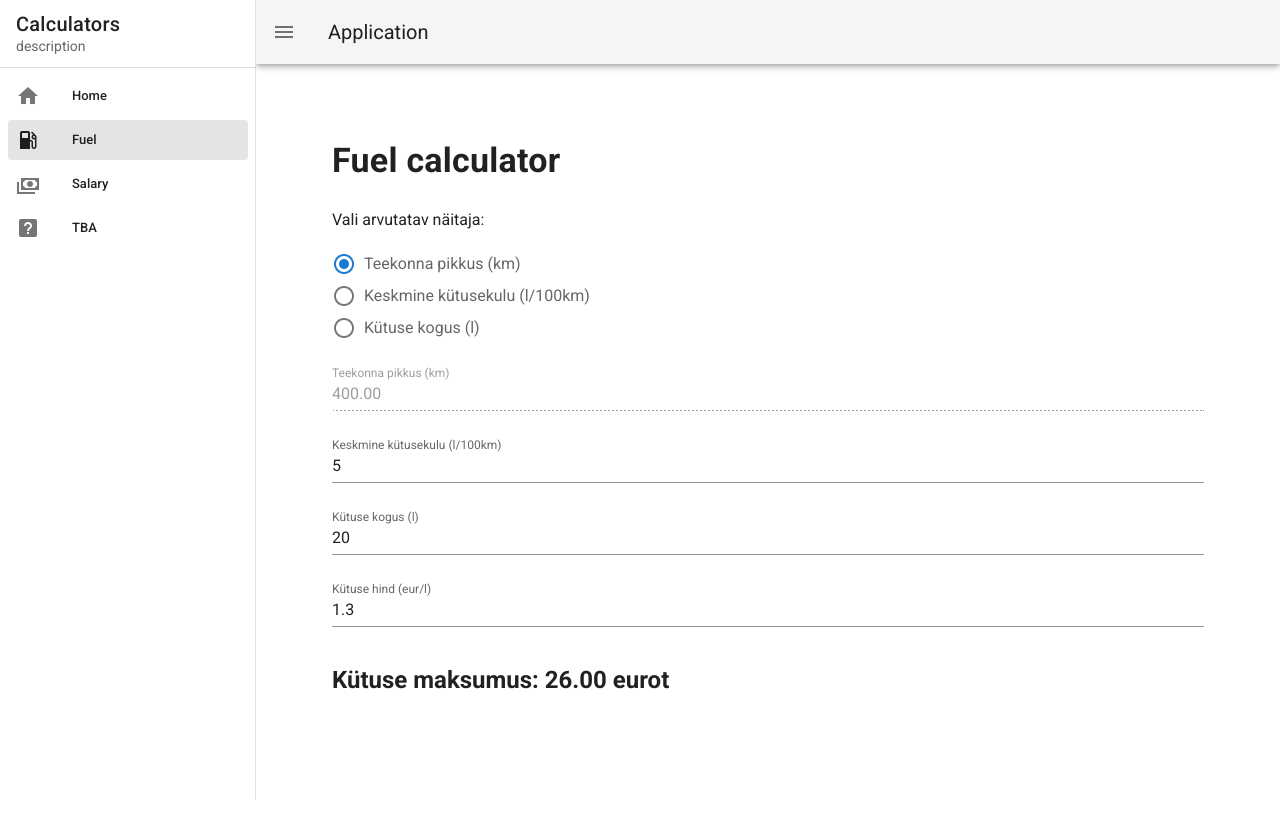
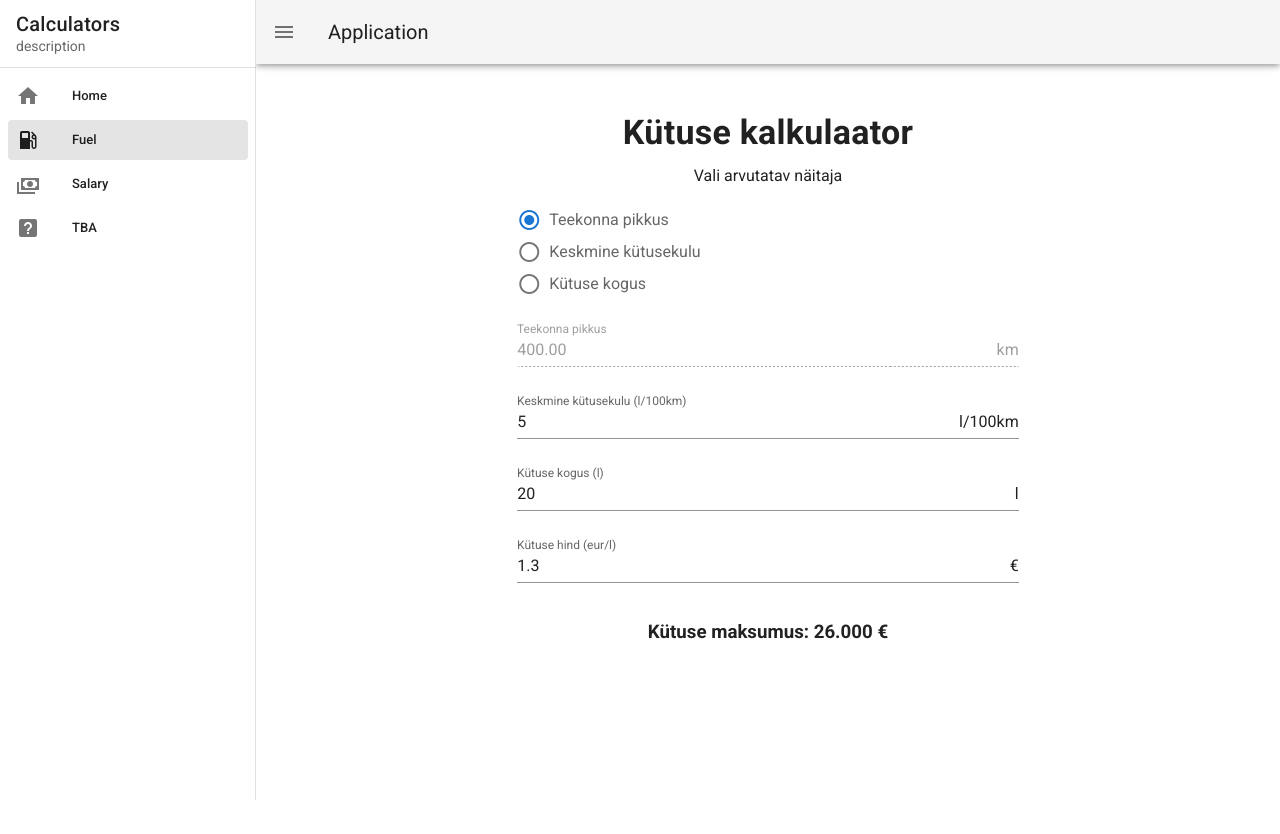
Before and after one commit to IngridJufkin/Calculators, a Vue app: page /fuelcalculator in a window 1280 px wide. After the commit the page ends 800 px from the top, so only its background shows below. Built offline with nearby package versions, Linux system fonts and the light colour scheme.

Commit message:
UI changes

```diff
--- a/src/components/FuelCalculator.vue
+++ b/src/components/FuelCalculator.vue
@@ -1,68 +1,80 @@
 <template>
   <!-- Calculator name-->
+
   <v-container>
-    <div class="spacing-playground pa-16">
-    <v-row class="font-weight-medium text-left">
-      <v-col class="mb-4">
-        <h1 class="display-1 font-weight-bold mb-3 ">
+    <v-row justify="center">
+      <v-col
+        class="spacing-playground pa-12 text-center"
+        cols="12"
+        xl="5"
+        lg="7"
+        md="9"
+        sm="8"
+      >
+        <v-row class="font-weight-medium text-center">
+          <v-col>
+            <h1 class="display-1 font-weight-bold mb-3">
               {{ msg }}
             </h1>
           </v-col>
         </v-row>
 
-    <span> Vali arvutatav näitaja:</span>
+        <span> Vali arvutatav näitaja</span>
 
-    <v-radio-group v-model="picked" defrow>
+        <v-radio-group v-model="picked">
           <v-radio
             id="btn1"
             name="Choice"
-        label="Teekonna pikkus (km)"
+            label="Teekonna pikkus"
             value="1"
           ></v-radio>
           <v-radio
             id="btn2"
             name="Choice"
-        label="Keskmine kütusekulu (l/100km)"
+            label="Keskmine kütusekulu"
             value="2"
           ></v-radio>
           <v-radio
             id="btn3"
             name="Choice"
-        label="Kütuse kogus (l)"
+            label="Kütuse kogus"
             value="3"
           ></v-radio>
         </v-radio-group>
 
         <!-- Distance covered-->
         <v-col class="mb-3">
-      <v-row align="center" >
+          <v-row>
             <v-text-field
               v-if="picked != 1"
               v-model.number="variablea"
               :disabled="picked == 1"
-          label="Teekonna pikkus (km)"
+              label="Teekonna pikkus"
               hide-details="auto"
               type="number"
               min="0"
               step=".1"
               oninput="validity.valid||(value='');"
+              suffix="km"
             ></v-text-field>
 
             <v-text-field
               v-else
               v-model.number="distanceResult"
               :disabled="picked == 1"
-          label="Teekonna pikkus (km)"
+              label="Teekonna pikkus"
               hide-details="auto"
               type="number"
               min="0"
               step=".1"
               oninput="validity.valid||(value='');"
+              suffix="km"
             ></v-text-field>
-      </v-row> <br><br>
+          </v-row>
+          <br /><br />
 
           <!-- Average fuel consumption l/100km -->
-      <v-row align="center">
+          <v-row>
             <v-text-field
               v-if="picked != 2"
               v-model.number="variableb"
@@ -73,6 +85,7 @@
               min="0"
               step=".1"
               oninput="validity.valid||(value='');"
+              suffix="l/100km"
             ></v-text-field>
 
             <v-text-field
@@ -85,11 +98,12 @@
               min="0"
               step=".1"
               oninput="validity.valid||(value='');"
-        ></v-text-field>
-      </v-row><br><br>
+              suffix="l/100km"
+            ></v-text-field> </v-row
+          ><br /><br />
 
           <!-- Fuel required-->
-      <v-row align="center">
+          <v-row>
             <v-text-field
               v-if="picked != 3"
               v-model.number="variablec"
@@ -100,6 +114,7 @@
               min="0"
               step=".1"
               oninput="validity.valid||(value='');"
+              suffix="l"
             ></v-text-field>
 
             <v-text-field
@@ -112,11 +127,12 @@
               min="0"
               step=".1"
               oninput="validity.valid||(value='');"
+              suffix="l"
             ></v-text-field> </v-row
-      ><br><br>
+          ><br /><br />
 
           <!-- Fuel price-->
-      <v-row align="center">
+          <v-row>
             <v-text-field
               v-model.number="fuelPriceInput"
               label="Kütuse hind (eur/l)"
@@ -125,18 +141,23 @@
               min="0"
               step=".001"
               oninput="validity.valid||(value='');"
+              suffix="€"
             ></v-text-field>
           </v-row>
-    </v-col> <br>
+        </v-col>
+        <br />
 
-    <v-row class="mb-3">
-      <v-col class="mb-9">
-        <!-- kasutame vastuse real resulti kui muutujat või kui arvutust-->
-        <h2 v-if="picked ==3">Kütuse maksumus: {{ fuelCost }} eurot</h2>
-        <h2 v-else>Kütuse maksumus: {{ (variablec*fuelPriceInput).toFixed(2)}} eurot</h2>
+        <v-row>
+          <v-col>
+            <h3 v-if="picked == 3">Kütuse maksumus: {{ fuelCost }} €</h3>
+            <h3 v-else>
+              Kütuse maksumus:
+              {{ (variablec * fuelPriceInput).toFixed(3) }} €
+            </h3>
           </v-col>
         </v-row>
-    </div>
+      </v-col>
+    </v-row>
   </v-container>
 </template>
 
@@ -144,7 +165,7 @@
 export default {
   name: "FuelCalculator",
   props: {
-    msg: String, //anname väärtuse parent comonetist sisse, parent on app.vuee
+    msg: String,
   },
   data() {
     return {
@@ -157,35 +178,25 @@ export default {
     };
   },
   computed: {
-    //neid ei saa settida ja väärtust anda, sest neil on juba väärtus
     fuelCost() {
-      //kui mingi muutuja väärtus muutub, käivitub result uuesti iga kord
-      //if (!this.picked == 3) {
       return this.calculateNumbers(
         this.variablea,
         this.variableb,
         this.fuelPriceInput
       );
-     /* } else {
-        return this.calculateFuelCost(this.variablec, this.fuelPriceInput);
-      } */
     },
     averageConsumptionResult() {
-      //kui mingi muutuja väärtus muutub, käivitub averageConsumptionResult uuesti iga kord
       return this.calculateAVG(this.variablea, this.variableb, this.variablec);
     },
     distanceResult() {
-      //kui mingi muutuja väärtus muutub, käivitub distanceResult uuesti iga kord
       return this.calculateDistance(this.variableb, this.variablec);
     },
     fuelAmountResult() {
-      //kui mingi muutuja väärtus muutub, käivitub distanceResult uuesti iga kord
       return this.calculateAmount(this.variablea, this.variableb);
     },
   },
 
   methods: {
-    //seda meetodit peab muutma nii, et arvutakse ka arvutusliku väljaga
     calculateNumbers(variablea, variableb, fuelPriceInput) {
       let fuelCost = (variablea / 100) * variableb;
       if (isNaN(fuelCost) || !Number.isFinite(fuelCost)) {
@@ -195,17 +206,8 @@ export default {
       }
     },
 
-   /* calculateFuelCost(variablec, fuelPriceInput) {
-      let fuelCost = +variablec * +fuelPriceInput;
-      if (isNaN(fuelCost) || !Number.isFinite(fuelCost)) {
-        return 0;
-      } else {
-        return fuelCost.toFixed(2);
-      }
-    },*/
-
     calculateDistance(variableb, variablec) {
-      let distance = ((variablec / variableb) * 100);
+      let distance = (variablec / variableb) * 100;
       if (isNaN(distance) || !Number.isFinite(distance)) {
         return 0;
       } else {
@@ -216,7 +218,8 @@ export default {
     calculateAVG(variablea, variableb, variablec) {
       let averageFuelConsumption = (+variablec / +variablea) * 100;
       if (
-        isNaN(averageFuelConsumption) || !Number.isFinite(averageFuelConsumption)
+        isNaN(averageFuelConsumption) ||
+        !Number.isFinite(averageFuelConsumption)
       ) {
         return variableb;
       } else {
--- a/src/views/FuelCalculator.vue
+++ b/src/views/FuelCalculator.vue
@@ -1,5 +1,5 @@
 <template>
-  <FuelCalculator msg="Fuel calculator" />
+  <FuelCalculator msg="Kütuse kalkulaator"/>
 </template>
 
 
```
Lines whose indentation alone changed are shown as unchanged.
